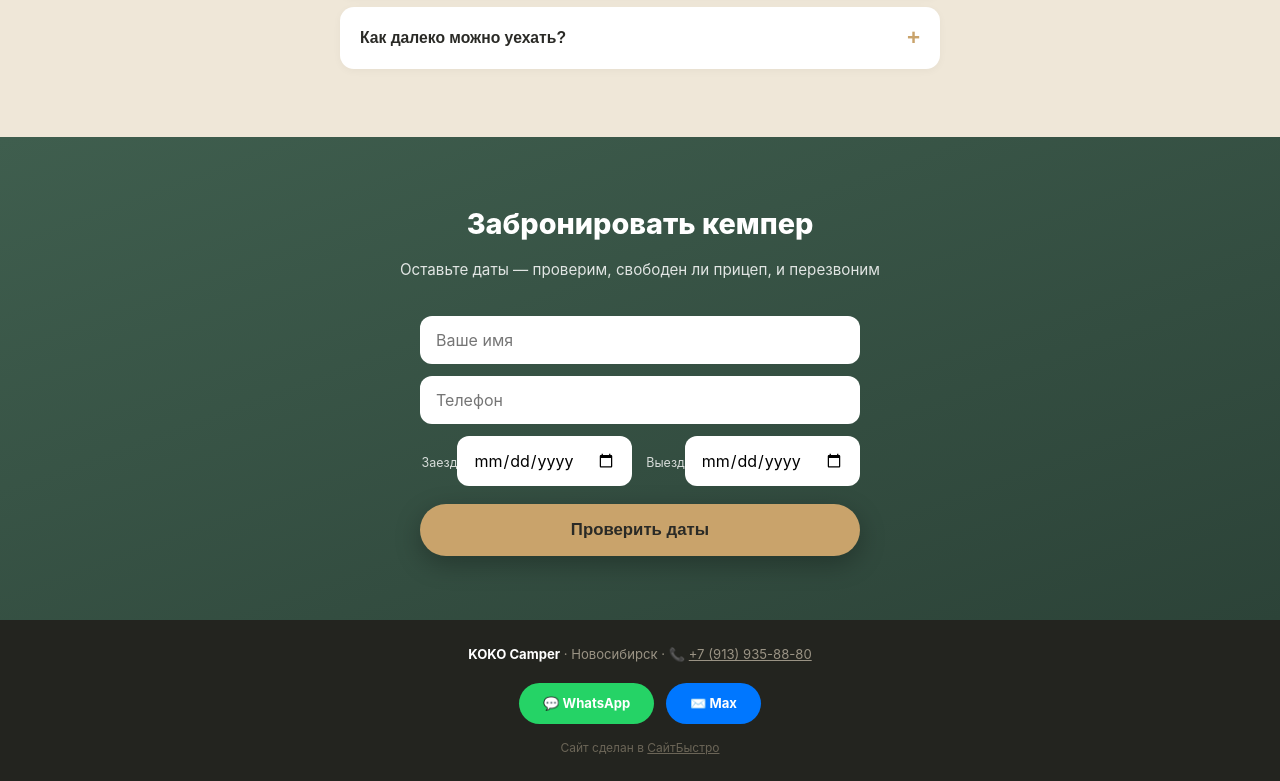
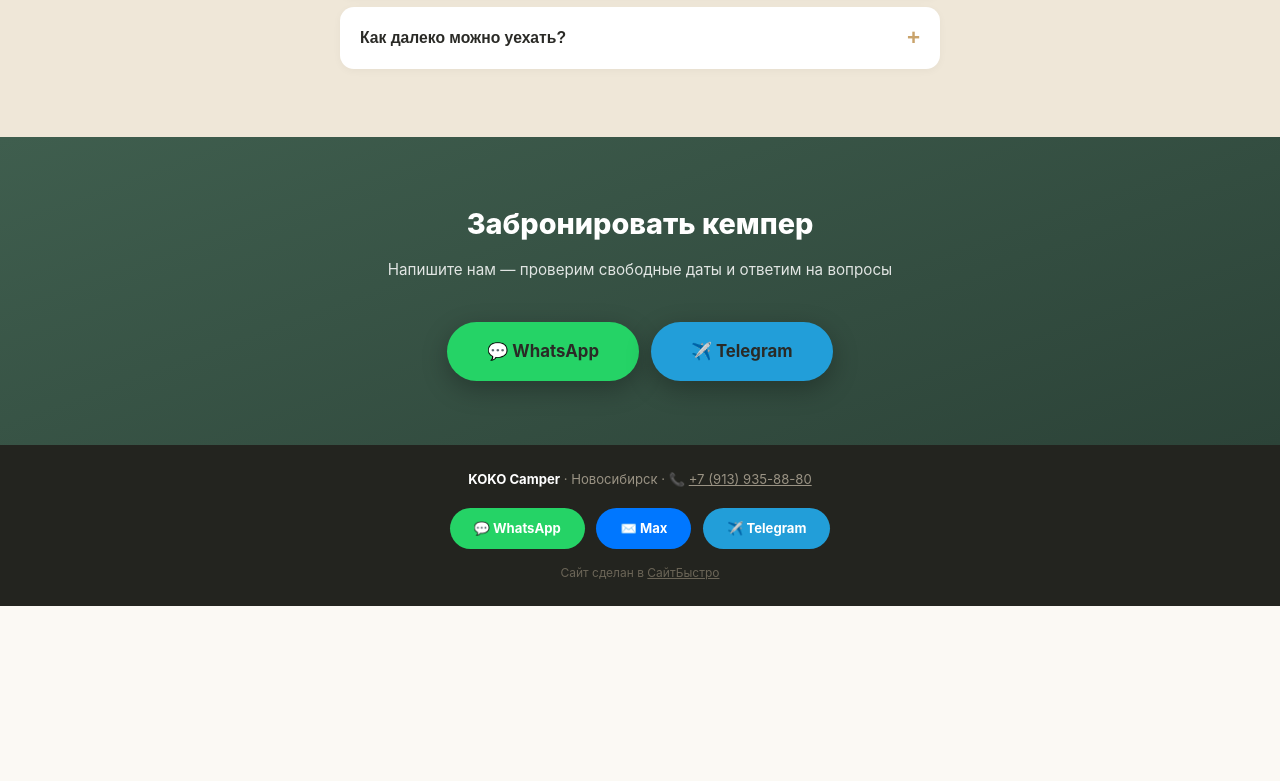
Before and after one commit to AlDtoll/camper-arenda-primer, a plain HTML site: page index.html in a window 1280 px wide. Shown: the part 3730-4511 px from the top of the page. After the commit the page ends 4336 px from the top, so only its background shows below. Drawn offline with Linux system fonts and the light colour scheme.

Commit message:
replace booking form with CTA buttons + add Telegram

```diff
--- a/index.html
+++ b/index.html
@@ -225,16 +225,11 @@ footer strong{ color:#fff; }
 <section class="booking" id="booking">
   <div class="container">
     <h2 class="section-title">Забронировать кемпер</h2>
-    <p class="section-sub">Оставьте даты — проверим, свободен ли прицеп, и перезвоним</p>
-    <form class="bk-form" onsubmit="event.preventDefault(); this.querySelector('.btn').textContent='✓ Заявка отправлена';">
-      <input type="text" placeholder="Ваше имя" required>
-      <input type="tel" placeholder="Телефон" required>
-      <div class="bk-row">
-        <div><label>Заезд</label><input type="date" required></div>
-        <div><label>Выезд</label><input type="date" required></div>
-      </div>
-      <button type="submit" class="btn">Проверить даты</button>
-    </form>
+    <p class="section-sub">Напишите нам — проверим свободные даты и ответим на вопросы</p>
+    <div style="display:flex;flex-wrap:wrap;gap:12px;justify-content:center;margin-top:24px;">
+      <a href="https://wa.me/79139358880" target="_blank" class="btn" style="background:#25D366;">💬 WhatsApp</a>
+      <a href="https://t.me/Valentina_mick" target="_blank" class="btn" style="background:#229ED9;">✈️ Telegram</a>
+    </div>
   </div>
 </section>
 
@@ -243,6 +238,7 @@ footer strong{ color:#fff; }
   <div style="margin-top:14px;">
     <a href="https://wa.me/79139358880" target="_blank" style="display:inline-block;background:#25D366;color:#fff;padding:10px 24px;border-radius:50px;font-weight:700;text-decoration:none;margin:4px;">💬 WhatsApp</a>
     <a href="https://max.ru/u/f9LHodD0cOJMn54jUksUvSUaRdQ9QviqE7PmojXVvk6yMaR1ew0x3UHKEqY" target="_blank" style="display:inline-block;background:#0077FF;color:#fff;padding:10px 24px;border-radius:50px;font-weight:700;text-decoration:none;margin:4px;">✉️ Max</a>
+    <a href="https://t.me/Valentina_mick" target="_blank" style="display:inline-block;background:#229ED9;color:#fff;padding:10px 24px;border-radius:50px;font-weight:700;text-decoration:none;margin:4px;">✈️ Telegram</a>
   </div>
   <div style="margin-top:10px;font-size:.75rem;color:#6b6557;">Сайт сделан в <a href="https://sitebystro.ru" target="_blank" rel="dofollow" style="color:#6b6557;">СайтБыстро</a></div>
 </footer>
```
